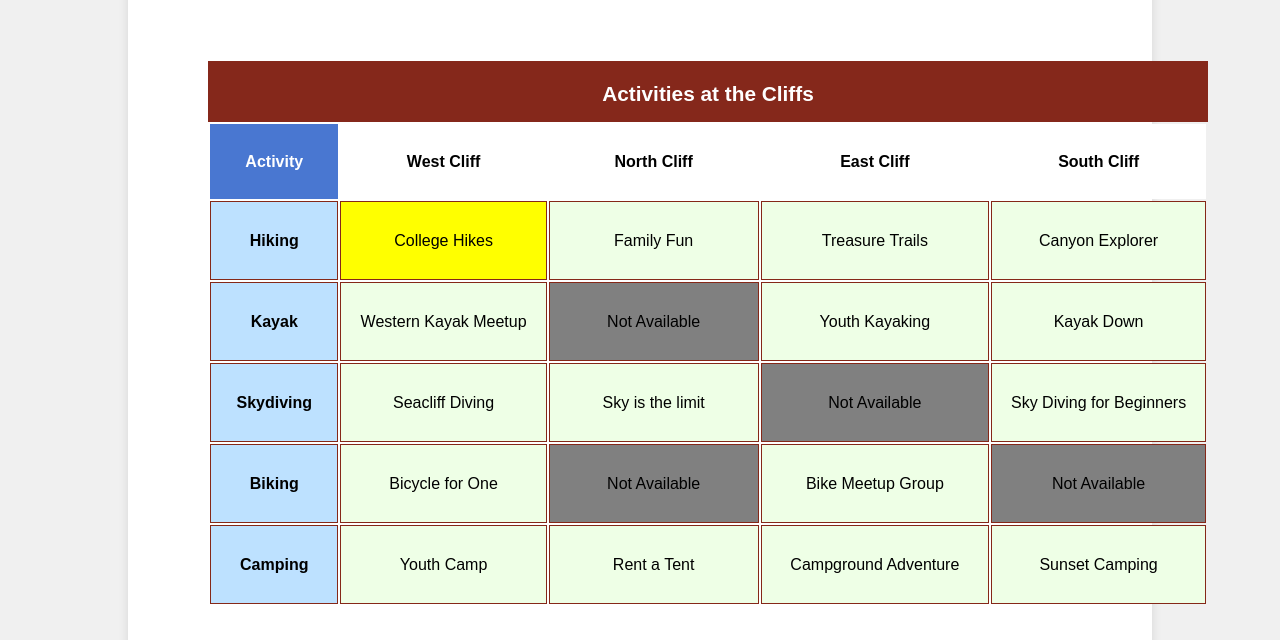
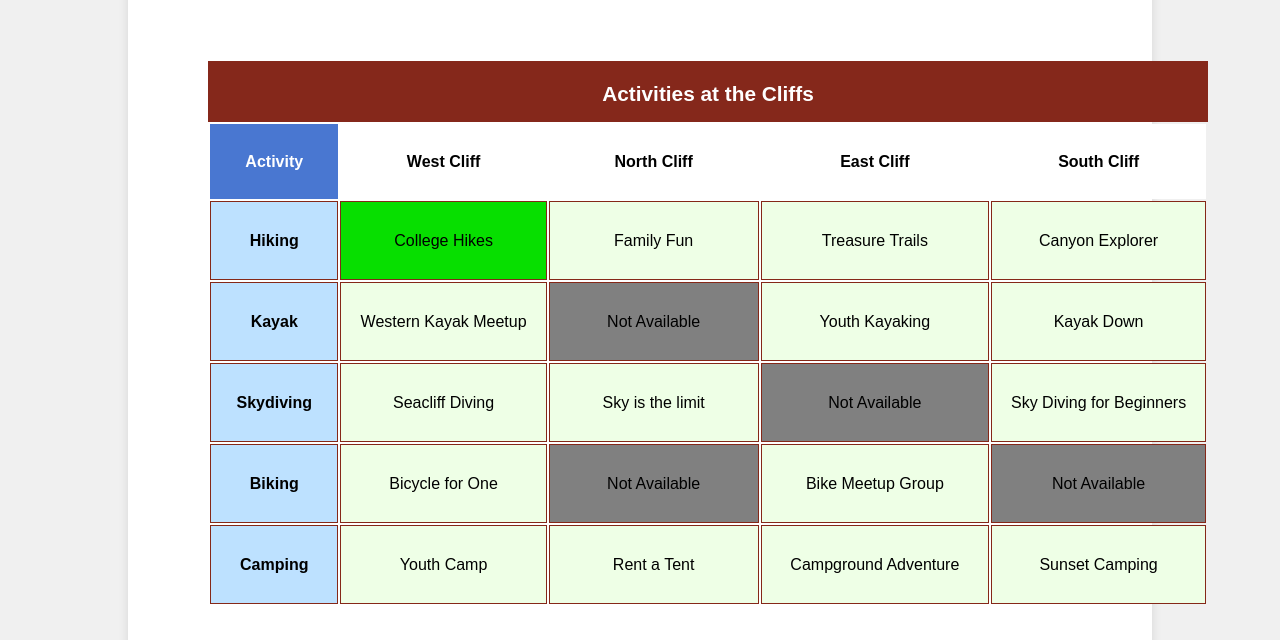
Before and after one commit to paurasc/Great_Cliffs, a plain HTML site: page homework-module-1/activities.html in a window 1280 px wide. Both pictures are taken after a click on the element "College Hikes". Shown: the part 721-1361 px from the top of the page. Drawn offline with nearby package versions, Linux system fonts and the light colour scheme.

Commit message:
table is made selectable

```diff
--- a/homework-module-1/styles.css
+++ b/homework-module-1/styles.css
@@ -361,7 +361,7 @@ select {
 
 /* Interactive table styles */
 .selected {
-    background-color: yellow; /* Change to any color you prefer for selected state */
+    background-color: rgb(7, 223, 0); /* Change to any color you prefer for selected state */
 }
 
 .not-available {
```
